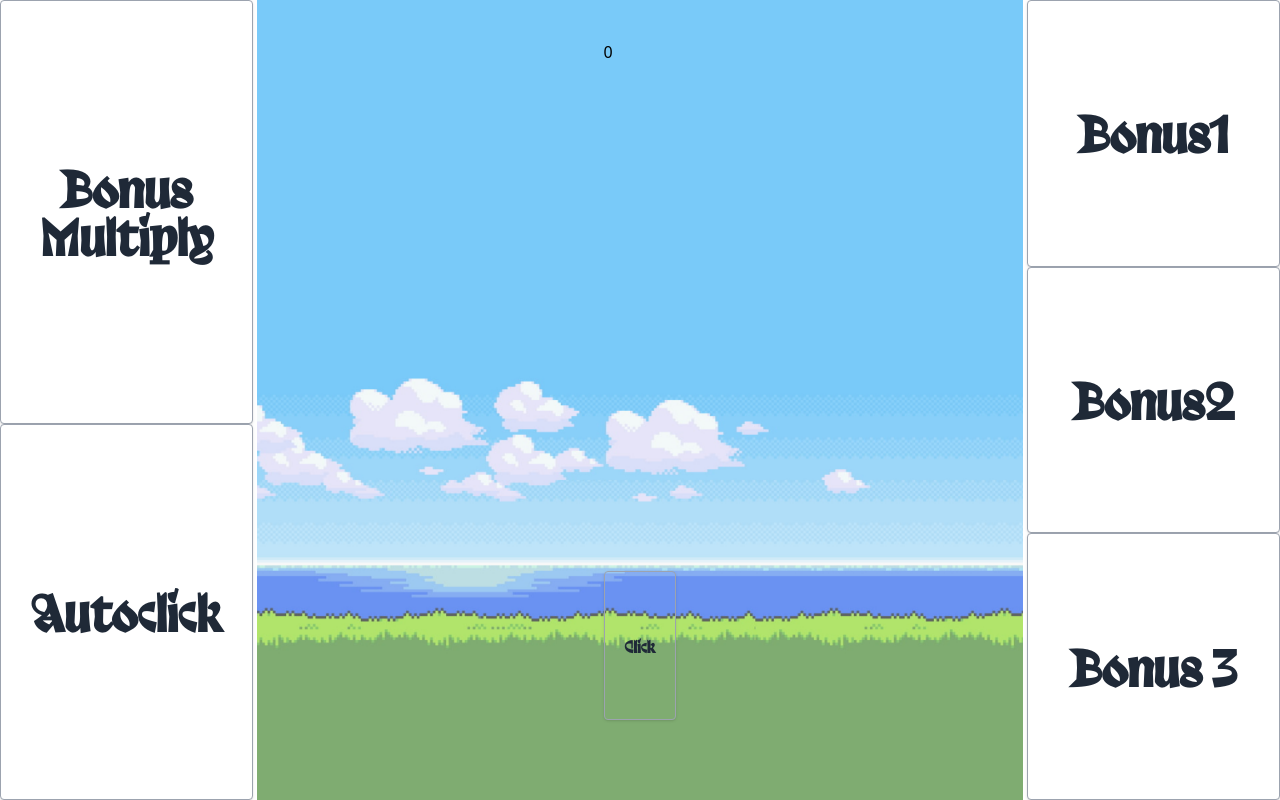
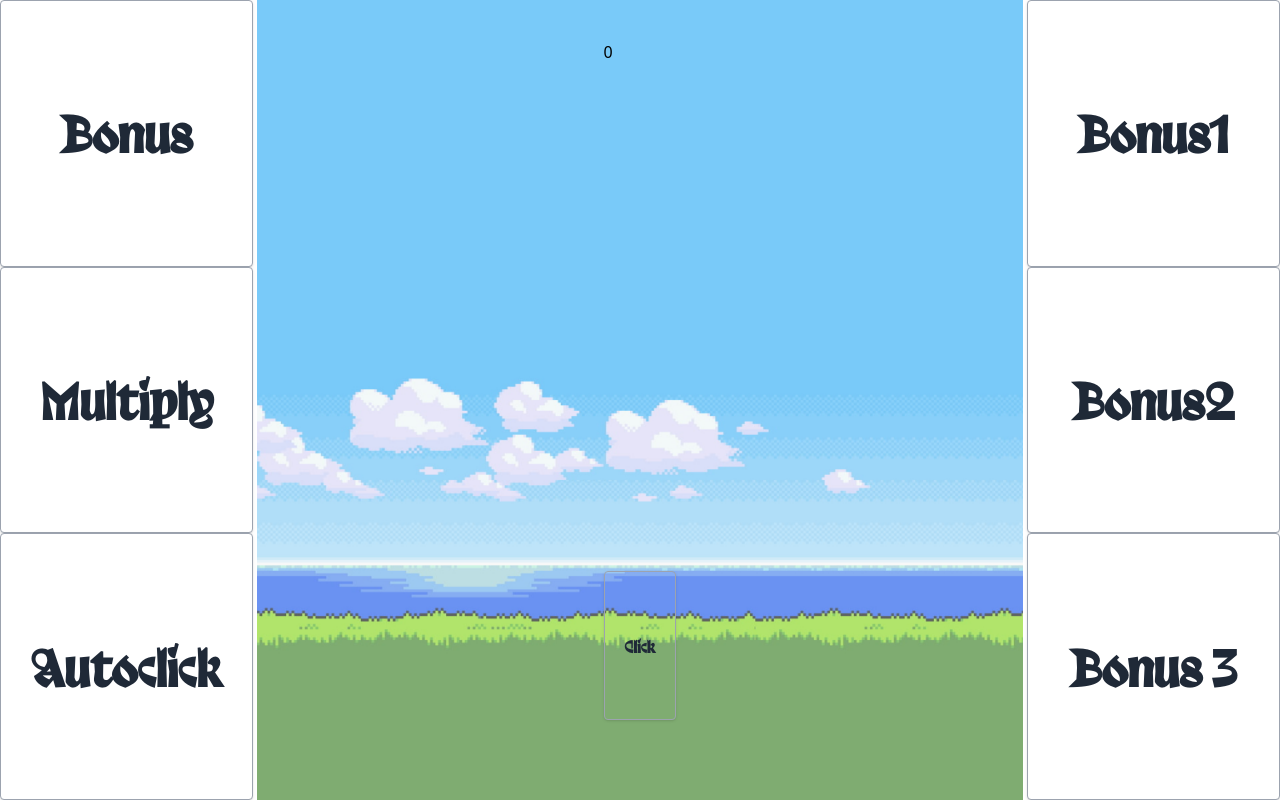
Before and after one commit to KimJacobus/knight-clicker, a website built with Vite: page index.html in a window 1280 px wide. Built offline with nearby package versions, Linux system fonts and the light colour scheme.

Commit message:
commit index

```diff
--- a/index.html
+++ b/index.html
@@ -14,11 +14,11 @@
         <button id ="bonus" value="bonus" class="bg-white hover:bg-gray-100 text-5xl text-gray-800 font-semibold py-2 px-4 border border-gray-400 rounded shadow trickster">
           Bonus
 
-          <div class="h-auto w-auto" style="background-image:url(icons/epee.png)></div>
+          <div class="h-auto w-auto" style="background-image:url(icons/epee.png)"></div>
 
         </button>
 
-          <button id ="multiply" value="multiply" class="bg-white hover:bg-gray-100 text-5xl text-gray-800 font-semibold py-2 px-4 border border-gray-400 rounded shadow trickster">
+          <button id="multiply" value="multiply" class="bg-white hover:bg-gray-100 text-5xl text-gray-800 font-semibold py-2 px-4 border border-gray-400 rounded shadow trickster">
             Multiply
           </button>
 
```
